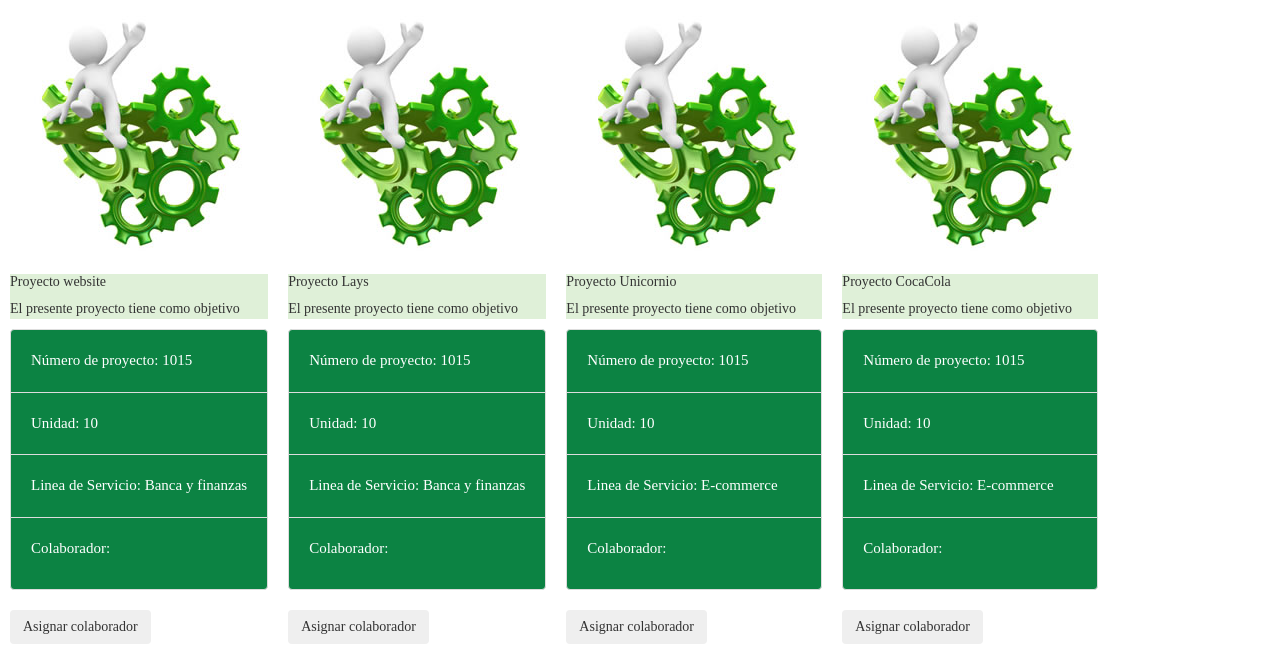
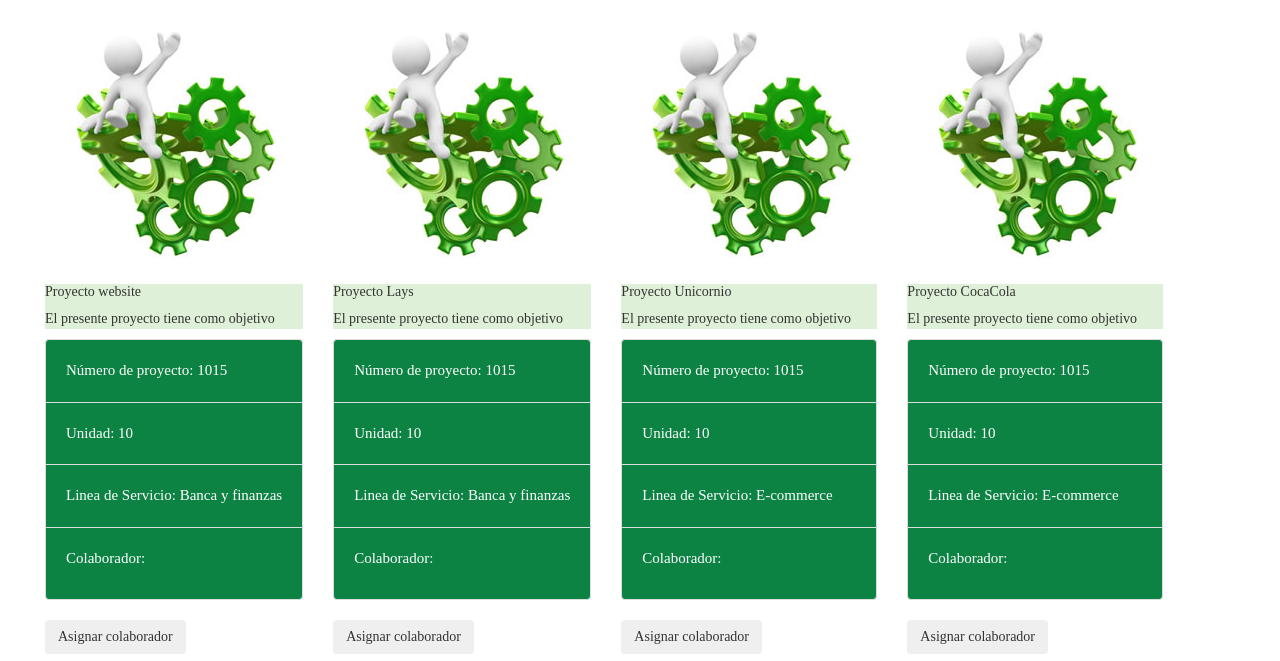
Before and after one commit to katherinelef/everis, a plain HTML site: page views/user.html in a window 1280 px wide. Shown: the part 84-745 px from the top of the page. Drawn offline with nearby package versions, Linux system fonts and the light colour scheme; a web font is replaced by a local one.

Commit message:
añadiendo cambios

```diff
--- a/css/perfil.css
+++ b/css/perfil.css
@@ -130,5 +130,7 @@
 
 .carta {
   display: inline-block!important;
-  margin: 10px;
+  margin-top: 20px;
+  margin-left: 45px;
+
 }
--- a/js/login.js
+++ b/js/login.js
@@ -14,7 +14,7 @@ $(document).ready(function () {
 
   $submit.on('click', function(){
     if($validEmail.val() === localStorage.email && $validPassword.val() === localStorage.password) {
-      window.location.href = '../views/comunidad.html';
+      window.location.href = '../views/user.html';
     } else {
       window.location.href = '../views/sign-up.html';
     }
```
